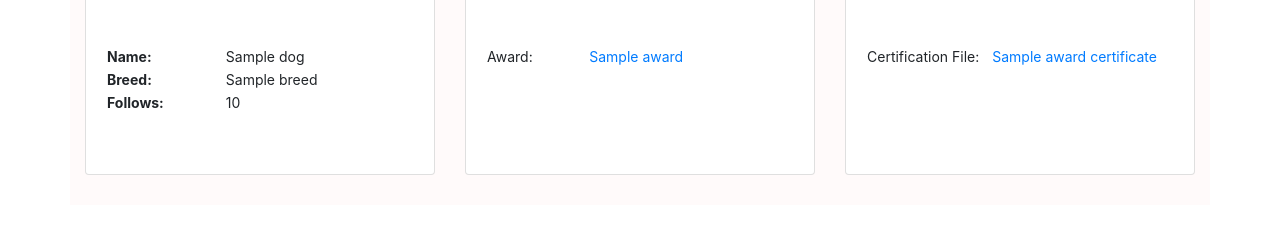
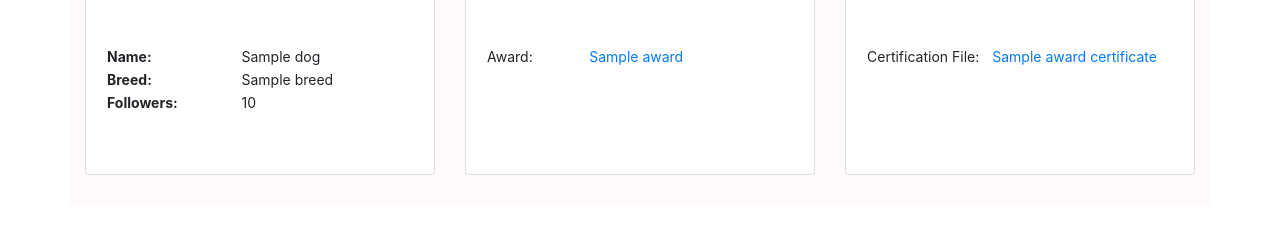
Before and after one commit to chiarapascucci/yapper_project, a Django app: template tango_with_django_project/templates/rango/yapper/dog_profile.html in a window 1280 px wide. Shown: the part 1392-1633 px from the top of the page. Run offline with Django 3.2, Linux system fonts and the light colour scheme; the template is opened without the code that fills it: most values are stand-ins (such as "Sample title", 1, 10 or a date in 2020); parts of the project's set-up code (start-up, migrations or seed data) failed here and were passed over; some libraries are stand-ins or nearby versions.

Commit message:
HTML change

```diff
--- a/tango_with_django_project/templates/rango/yapper/dog_profile.html
+++ b/tango_with_django_project/templates/rango/yapper/dog_profile.html
@@ -59,7 +59,7 @@
             <div class="col-6">
             <div class="p-3 mb-3 rounded">
                 <div class = "float-right">
-                    {% if user.is_authenticated %}
+                {% if user.is_authenticated %}
 
                     {% if following %}
                     {% else %}
@@ -68,7 +68,7 @@
                       </button>
                     {% endif %}
 
-                  {% endif %}
+                {% endif %}
                 </div>
                 <h4 class="font-italic">Bio</h4>
                 <p class="mb-0">
@@ -100,7 +100,7 @@
                                     <td>{{ dog.breed.name }}</td>
                                 </tr>
                                 <tr>
-                                    <td><b>Follows:</b></td>
+                                    <td><b>Followers:</b></td>
                                     <td id="follow_countd">{{ dog.follows }}</td>
                                 </tr>
                             </table>
```
